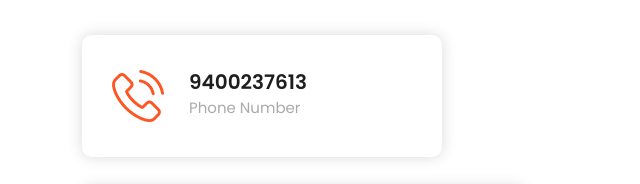
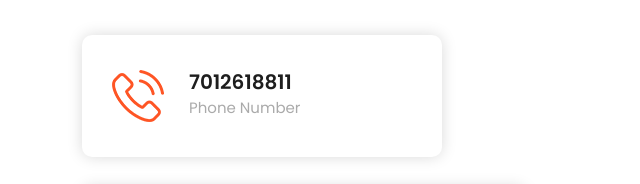
Before and after one commit to codeEpix/MTE-Industries, a plain HTML site: page contact.html in a window 1280 px wide. Shown: the part 965-1149 px from the top of the page, 0-640 px from the left. Drawn offline with nearby package versions, Linux system fonts and the light colour scheme.

Commit message:
Update contact.html

```diff
--- a/contact.html
+++ b/contact.html
@@ -119,7 +119,7 @@ https://templatemo.com/tm-591-villa-agency
             <div class="col-lg-12">
               <div class="item phone">
                 <img src="assets/images/phone-icon.png" alt="" style="max-width: 52px;">
-                <h6>9400237613<br><span>Phone Number</span></h6>
+                <h6>7012618811<br><span>Phone Number</span></h6>
               </div>
             </div>
             <div class="col-lg-12">
```
